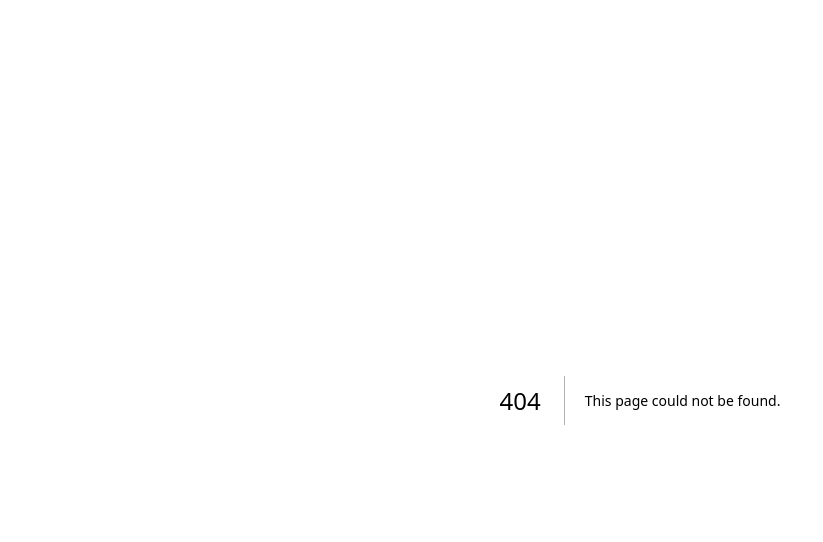
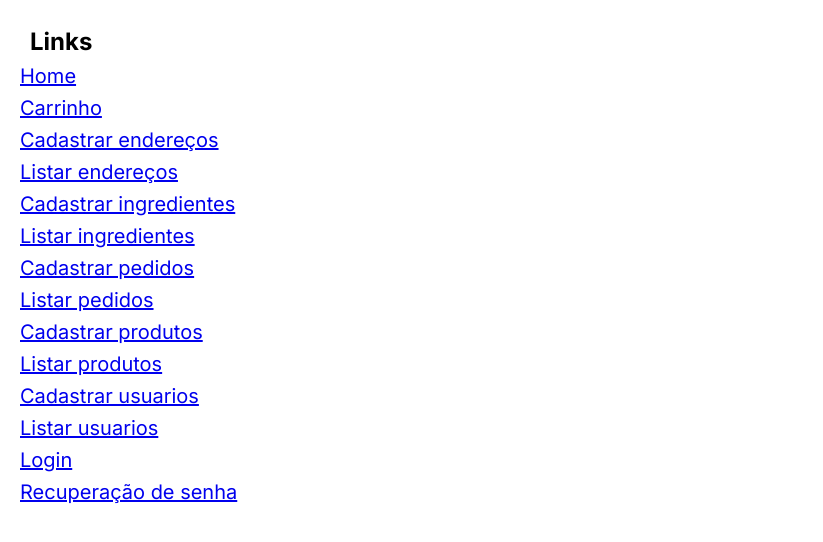
Before and after one commit to ewertonjsilva/prj-next-3etim-b, a Next.js app: page /temp in a window 1280 px wide. Before the commit this address had no page. Shown: the top 542 px of the page, without its empty margins (0-823 px from the left). Built offline with nearby package versions, Linux system fonts and the light colour scheme.

Commit message:
Aula 03-06-24

```diff
--- a/src/app/globals.css
+++ b/src/app/globals.css
@@ -51,3 +51,23 @@ table {
 html {
 	font-size: 62.5%;
 }
+
+body {
+	display: flex;
+	justify-content: center;
+	font-size: 1.6rem;
+	margin: 2rem;
+	/* border: 0.2rem solid #f00; */
+}
+
+.container {
+	width: 100%;
+	max-width: 144rem;
+	/* border: 0.2rem solid #0f0; */
+}
+
+h1 {
+	font-size: 2.4rem;
+	font-weight: bold;
+	margin: 1rem;
+}
--- a/src/app/layout.js
+++ b/src/app/layout.js
@@ -10,7 +10,7 @@ export const metadata = {
 
 export default function RootLayout({ children }) {
   return (
-    <html lang="en">
+    <html lang="pt-br">
       <body className={inter.className}>{children}</body>
     </html>
   );
--- a/src/app/page.jsx
+++ b/src/app/page.jsx
@@ -1,10 +1,11 @@
-import Image from "next/image";
 import styles from "./page.module.css";
+import Link from "next/link";
 
 export default function Home() {
   return (
     <div>
       <h1>Home</h1>
+      <Link  href={"/carrinho"}>Carrinho</Link>
     </div>
   );
 }
--- /dev/null
+++ b/src/app/temp/page.jsx
@@ -0,0 +1,24 @@
+import styles from "./page.module.css";
+import Link from "next/link";
+
+export default function Home() {
+  return (
+    <div className="container">
+      <h1>Links</h1>
+      <p className={styles.linkTemp}><Link  href={"/"}>Home</Link></p>
+      <p className={styles.linkTemp}><Link  href={"/carrinho"}>Carrinho</Link></p>
+      <p className={styles.linkTemp}><Link  href={"/enderecos/cadastrar"}>Cadastrar endereços</Link></p>
+      <p className={styles.linkTemp}><Link  href={"/enderecos/listar"}>Listar endereços</Link></p>
+      <p className={styles.linkTemp}><Link  href={"/ingredientes/cadastrar"}>Cadastrar ingredientes</Link></p>
+      <p className={styles.linkTemp}><Link  href={"/ingredientes/listar"}>Listar ingredientes</Link></p>
+      <p className={styles.linkTemp}><Link  href={"/pedidos/cadastrar"}>Cadastrar pedidos</Link></p>
+      <p className={styles.linkTemp}><Link  href={"/pedidos/listar"}>Listar pedidos</Link></p>
+      <p className={styles.linkTemp}><Link  href={"/produtos/cadastrar"}>Cadastrar produtos</Link></p>
+      <p className={styles.linkTemp}><Link  href={"/produtos/listar"}>Listar produtos</Link></p>
+      <p className={styles.linkTemp}><Link  href={"/usuarios/cadastrar"}>Cadastrar usuarios</Link></p>
+      <p className={styles.linkTemp}><Link  href={"/usuarios/listar"}>Listar usuarios</Link></p>
+      <p className={styles.linkTemp}><Link  href={"/usuarios/login"}>Login</Link></p>
+      <p className={styles.linkTemp}><Link  href={"/usuarios/recsenha"}>Recuperação de senha</Link></p>
+    </div>
+  );
+}
--- /dev/null
+++ b/src/app/temp/page.module.css
@@ -0,0 +1,5 @@
+.linkTemp {
+    font-size: 2rem;
+    margin-top: 1.2rem;
+    color: blueviolet;
+}
```
